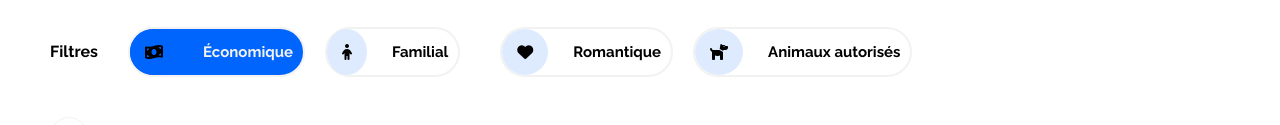
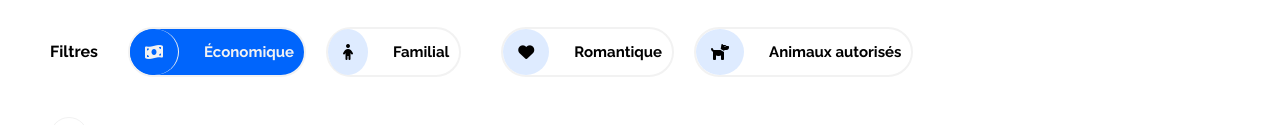
Before and after one commit to CamilleGovehovitch/CamilleGOVEHOVITCH_2_02102020, a plain HTML site: page index.html in a window 1280 px wide. In both pictures the pointer is over the icon 153 px from the left and 289 px from the top of the page. Shown: the part 237-362 px from the top of the page. Drawn offline with Linux system fonts and the light colour scheme.

```diff
--- a/assets/css/index.css
+++ b/assets/css/index.css
@@ -28,7 +28,8 @@
 }
 .filter-item:hover i{
     background-color: #0065FC;
-    color: black;
+    color: #F2F2F2;
+    border-right: solid 1px #F2F2F2;
 }
 .search-form-desktop{
     display: flex;
```
